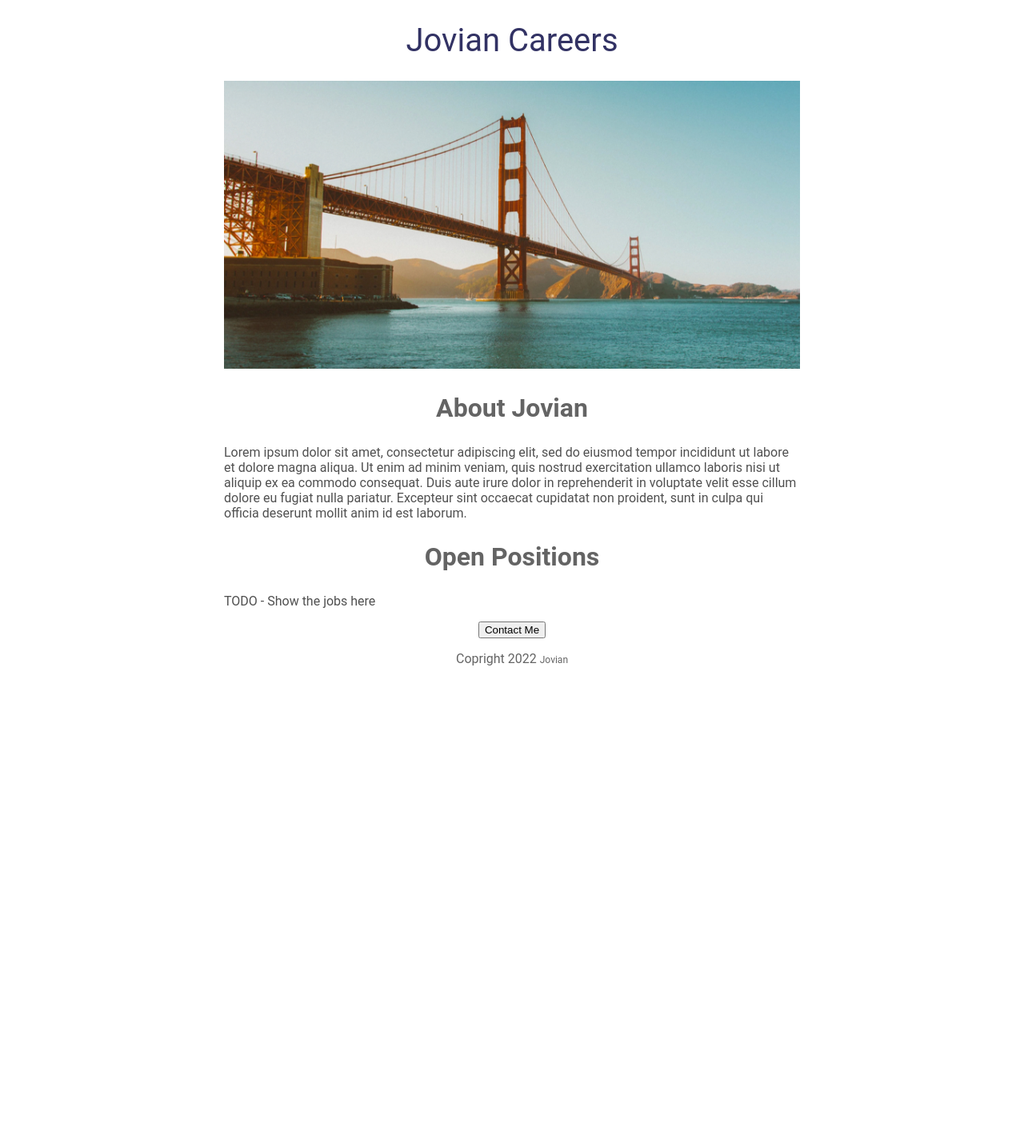
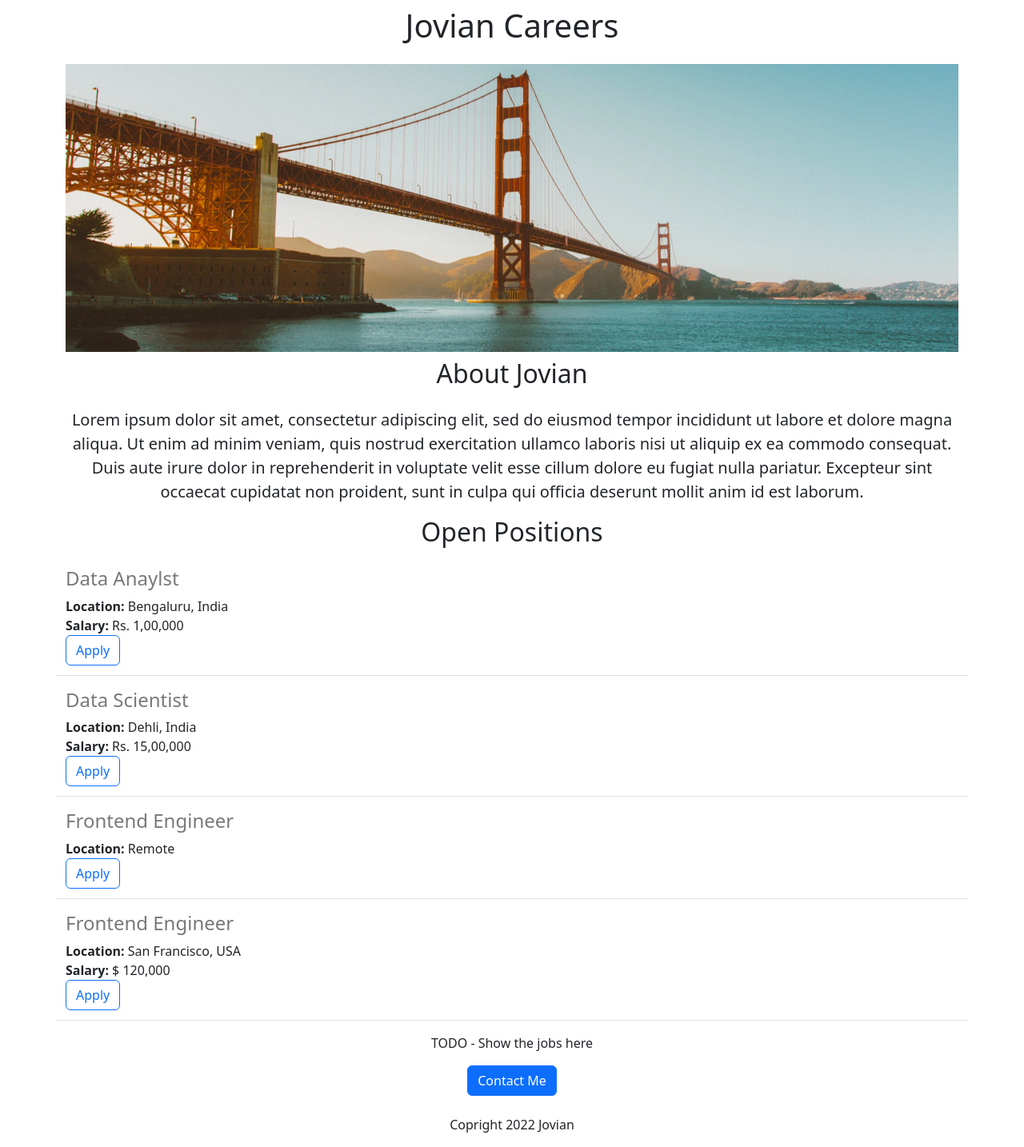
Before and after one commit to imjamesruiz/flask-app, a Flask app: page / in a window 1280 px wide. Shown: the whole page at 80% size. Before the commit the page ends 832 px from the top, so only its background shows below. Run offline with Flask 3, Linux system fonts and the light colour scheme.

Commit message:
added dynamic data and api route

```diff
--- a/app.py
+++ b/app.py
@@ -1,7 +1,39 @@
-from flask import Flask, render_template
+from flask import Flask, render_template, jsonify
 
 app = Flask(__name__)
 
+JOBS = [
+    {
+        'id': 1,
+        'title': 'Data Anaylst',
+        'location': 'Bengaluru, India',
+        'salary' : 'Rs. 1,00,000'
+    },
+    {
+        'id': 2,
+        'title': 'Data Scientist',
+        'location': 'Dehli, India',
+        'salary' : 'Rs. 15,00,000'
+    },
+        {
+        'id': 3,
+        'title': 'Frontend Engineer',
+        'location': 'Remote',
+        # 'salary' : 'Rs. 12,00,000'
+    },
+    {
+        'id': 4,
+        'title': 'Frontend Engineer',
+        'location': 'San Francisco, USA',
+        'salary' : '$ 120,000'
+    }
+]
+
 @app.route("/") # main route to home page ; empty path
 def hello_jovian():
-    return render_template("index.html")
+    return render_template("index.html", jobs=JOBS, company_name='Jovian')
+
+
+@app.route("/api/jobs")
+def list_jobs():
+    return jsonify(JOBS)
--- a/static/styles.css
+++ b/static/styles.css
@@ -44,6 +44,12 @@
     text-align: center;
 }
 
+
+.body-text {
+    font-family: rosybrown;
+    text-align: center;
+    color: rgb(80, 90, 90)
+}
 #jovian-small {
     font-size: 12px;
     color: rgb(100,100,100);
--- a/templates/index.html
+++ b/templates/index.html
@@ -4,22 +4,55 @@
     <meta charset="UTF-8">
     <meta name="viewport" content="width=device-width, initial-scale=1.0">
     <title>Jovian Careers</title>
-    <link rel="stylesheet" href="{{ url_for('static', filename='styles.css') }}">
+    <link rel="stylesheet" href="https://cdn.jsdelivr.net/npm/bootstrap@5.2.3/dist/css/bootstrap.min.css" rel="stylesheet" integrity="sha384-rbsA2VBKQhggwzxH7pPCaAqO46MgnOM80zW1RWuH61DGLwZJEdK2Kadq2F9CUG65" crossorigin="anonymous">
+    <style>
+        #banner {
+            height: 360px;
+            width: 100%;
+            object-fit: cover;
+
+        }
+
+
+    </style>
 </head>
+
+
+<style>
+    h4 {
+        color: rgb(120,120,120);
+    }
+
+    .job-container {
+        margin-bottom: 16px;
+    }
+
+
+
+</style>
 <body>
+        <!-- Using bootstrap via boostrap docs, search up term use its predefined class -->
     <div class="container">
-        <h1 id="main-header">Jovian Careers</h1>
-        <img id="banner" src="../static/banner.png">
-        <h2 id="about-jovian">About Jovian</h2>
-        <p>
+        <h1 class="text-center mt-2 mb-4">{{company_name}} Careers</h1>
+        <img class="img-fluid" id="banner" src="../static/banner.png">
+        <h2 class="text-center mt-2 mb-4">About Jovian</h2>
+        <p class="text-center lead">
             Lorem ipsum dolor sit amet, consectetur adipiscing elit, sed do eiusmod tempor incididunt ut labore et dolore magna aliqua. Ut enim ad minim veniam, quis nostrud exercitation ullamco laboris nisi ut aliquip ex ea commodo consequat. Duis aute irure dolor in reprehenderit in voluptate velit esse cillum dolore eu fugiat nulla pariatur. Excepteur sint occaecat cupidatat non proident, sunt in culpa qui officia deserunt mollit anim id est laborum.
         </p>
-        <h2>Open Positions</h2>
-        <p>TODO - Show the jobs here</p>
-        <div class="contact">
-            <button>Contact Me</button>
+        <h2 class="text-center mt-2 mb-4">Open Positions</h2>
+            <div>
+                {% for job in jobs %}
+                    {% include 'jobitem.html' %} <!-- include template to pass data from our for loop-->
+                {% endfor %}
+
+                <p class="text-center">TODO - Show the jobs here</p>
+
+            <div> <!-- jobs argument pass jobs data using curly brackets-->
+        <div class="text-center">
+            <button class="btn btn-primary btn-large">Contact Me</button>
+            <p class="mt-4">Copright 2022 <span id="jovian-small">Jovian</span></p>
         <div>
-        <p id="copyright">Copright 2022 <span id="jovian-small">Jovian</span></p>
+
     </div>
 
 </body>
--- /dev/null
+++ b/templates/jobitem.html
@@ -0,0 +1,17 @@
+<div class="border-bottom row" style="margin-bottom: 16px;padding-bottom:12px;">
+    <div class="col-10">
+        <h4>{{job['title']}}</h4> <!-- creating a new h4 in the dom and extracting the job title value each job in our json data-->
+        <div><b>Location:</b> {{job['location']}}</div>
+        {% if 'salary' in job %}
+            <div>
+                <b>Salary:</b> {{job['salary']}}
+            </div>
+        {% endif %}
+    </div>
+
+
+
+    <div class="col-10">
+        <button type="button" class="btn btn-outline-primary">Apply</button>
+    </div>
+</div>
```
